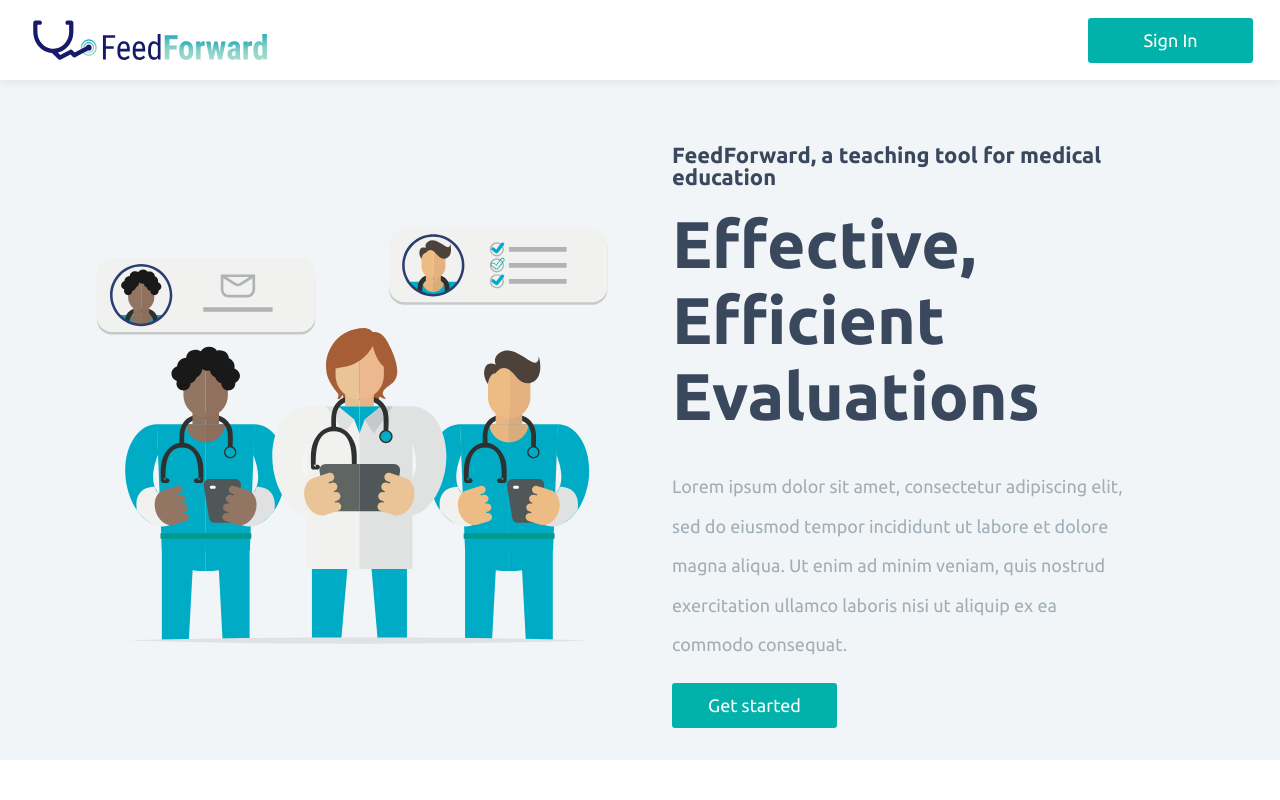
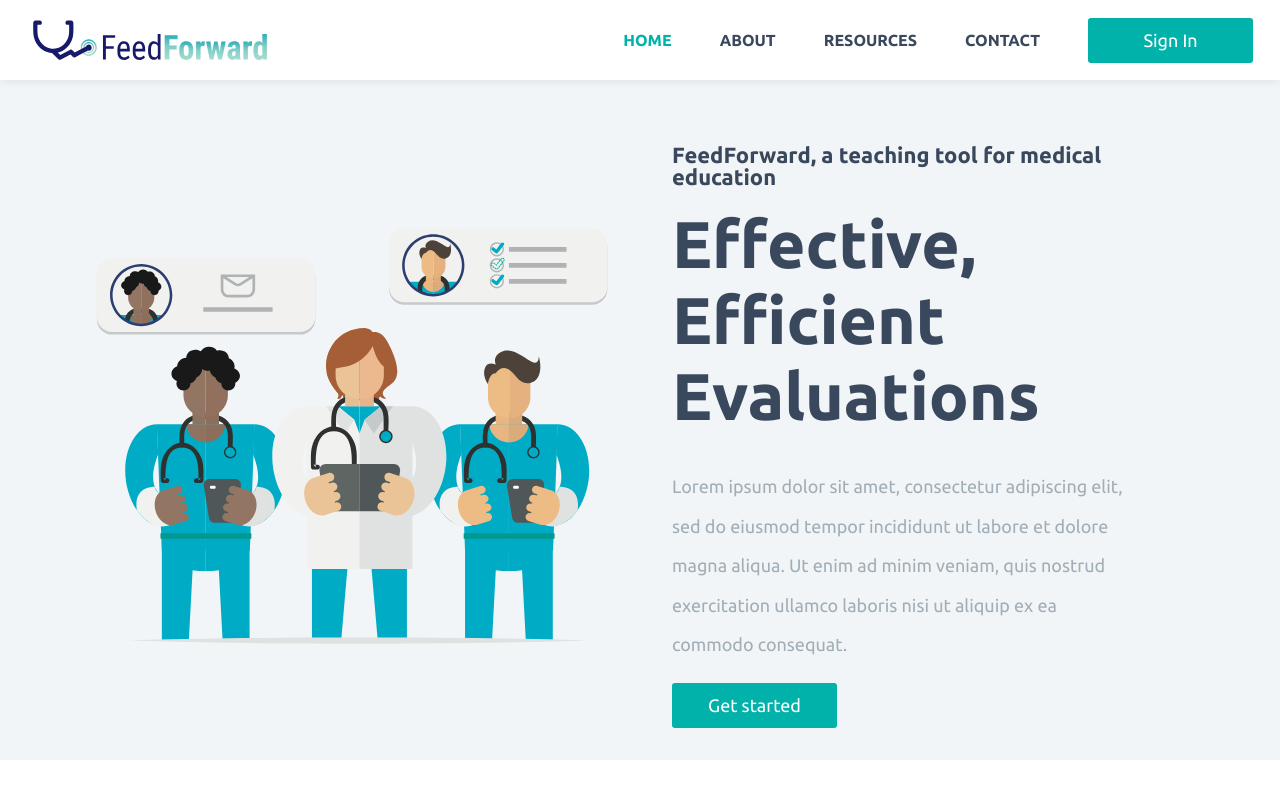
Before and after one commit to Catatek/feedforwardmarketing, a React (Create React App) app: page / in a window 1280 px wide. Shown: the top 800 px of the page. Built offline with nearby package versions, Linux system fonts and the light colour scheme; some icons are missing.

Commit message:
Added nav + routing.

```diff
--- a/src/components/shared/Benefit.jsx
+++ b/src/components/shared/Benefit.jsx
@@ -5,7 +5,7 @@ import { Column, Text, Button } from "../../theme/index";
 const Wrapper = styled.div`
   display: flex;
   height: 100%;
-  min-height: 580px;
+  min-height: 500px;
   width: 90%;
   align-items: center;
   margin: 0 auto;
--- a/src/components/shared/Navigation.jsx
+++ b/src/components/shared/Navigation.jsx
@@ -1,7 +1,8 @@
 import React from "react";
 import styled from "styled-components";
-import { Button } from "../../theme/index";
+import { Button, Row } from "../../theme/index";
 import Logo from "../../assets/logo.svg";
+import { NavLink } from "react-router-dom";
 
 const Wrapper = styled.div`
   height: 80px;
@@ -21,11 +22,38 @@ const Img = styled.img`
   margin-left: 1.5em;
 `;
 
+const StyledNavLink = styled(NavLink)`
+  font-size: 16px;
+  font-family: "Ubuntu", sans-serif;
+  text-transform: uppercase;
+  text-decoration: none;
+  list-style: none;
+  color: #3a485d;
+  font-weight: 600;
+  margin-right: 3em;
+  @media (max-width: 1100px) {
+    font-size: 1.2em;
+  }
+`;
+
 export default function Navigation() {
   return (
     <Wrapper>
       <Img src={Logo} alt="FeedForward Logo" />
-      <Button nav>Sign In</Button>
+      <Row alignitems="center">
+        <StyledNavLink
+          to="/"
+          activeStyle={{
+            color: "#00b2aa"
+          }}
+        >
+          Home
+        </StyledNavLink>
+        <StyledNavLink to="/">About</StyledNavLink>
+        <StyledNavLink to="/">Resources</StyledNavLink>
+        <StyledNavLink to="/">Contact</StyledNavLink>
+        <Button nav>Sign In</Button>
+      </Row>
     </Wrapper>
   );
 }
```
